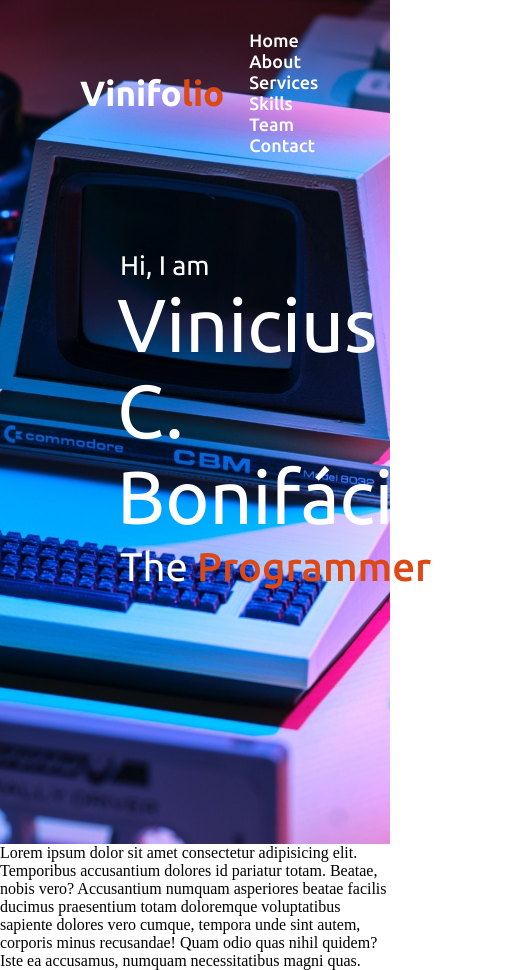
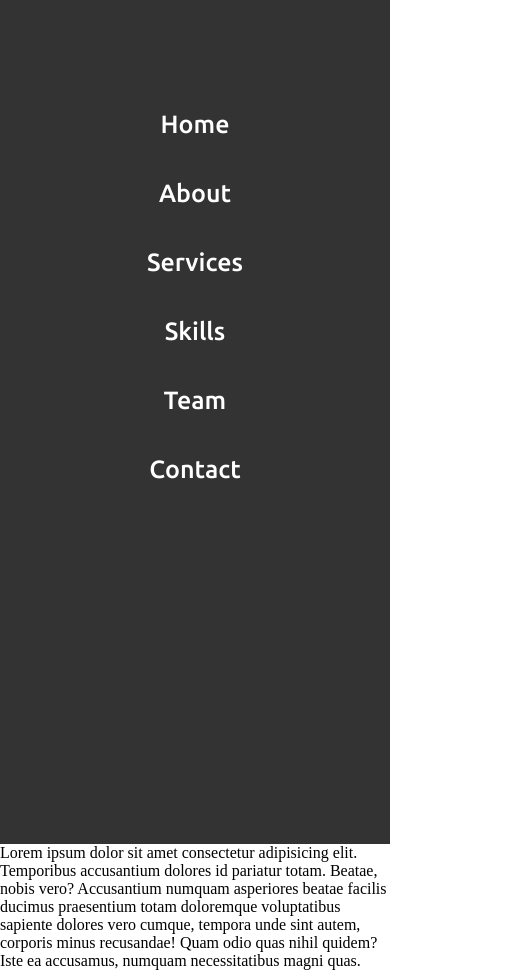
Before and after one commit to vinicius77/react-images-carousel, a React (Create React App) app: page / in a window 390 px wide. Shown: the whole page, 518 px wide, since content can reach past the window. Built offline with nearby package versions, Linux system fonts and the light colour scheme.

Commit message:
Creates the small menu plus implements background animation/transitition when hover on menu items

```diff
--- a/src/components/Home.css
+++ b/src/components/Home.css
@@ -5,6 +5,20 @@
   color: var(--white);
   min-height: 500px;
   font-family: "Ubuntu", sans-serif;
+  position: relative;
+  z-index: -1;
+}
+
+/** Applies the dark background effect*/
+.home::before {
+  content: "";
+  position: absolute;
+  left: 0;
+  top: 0;
+  height: 100%;
+  width: 100%;
+  background-color: rgba(0, 0, 0, 0.7);
+  z-index: -2;
 }
 
 .home .max-width {
--- a/src/components/Home.js
+++ b/src/components/Home.js
@@ -9,7 +9,7 @@ const Home = () => {
           <div className="text-1">Hi, I am</div>
           <div className="text-2">Vinicius C. Bonifácio</div>
           <div className="text-3">
-            The <span>Programmer</span>
+            The <span>Fullstack</span> Engineer
           </div>
         </div>
       </div>
--- a/src/components/Navbar.css
+++ b/src/components/Navbar.css
@@ -52,3 +52,54 @@
 .navbar .menu li a:hover {
   color: var(--ubuntu-orange);
 }
+
+/** Toogle Menu styling */
+.menu-button {
+  color: var(--white);
+  font-size: 27px;
+  cursor: pointer;
+  display: none;
+}
+
+@media (max-width: 990px) {
+  .navbar .menu {
+    position: fixed;
+    top: 0;
+    left: 0;
+    height: 100vh;
+    width: 100%;
+    text-align: center;
+    padding-top: 90px;
+    background: var(--ubuntu-gray);
+  }
+
+  .navbar .menu li {
+    display: block;
+  }
+
+  .navbar .menu li a {
+    display: inline-block;
+    margin: 20px 0;
+    font-size: 25px;
+  }
+
+  /** Creates effect when hover in the medium screen menu */
+  .navbar .menu li a::after {
+    content: attr(data-after);
+    position: absolute;
+    top: 50%;
+    left: 50%;
+    transform: translate(-50%, -50%) scale(0);
+    font-size: 10rem;
+    color: var(--light-gray);
+    letter-spacing: 50px;
+    z-index: -1;
+    transition: 0.5s ease letter-spacing;
+  }
+
+  .navbar .menu li:hover a::after {
+    transform: translate(-50%, -50%) scale(1);
+    letter-spacing: initial;
+  }
+  /** Ends Effect */
+}
--- a/src/components/Navbar.js
+++ b/src/components/Navbar.js
@@ -4,10 +4,11 @@ import "./Navbar.css";
 const Navbar = () => {
   const [navClassName, setClassName] = useState("navbar");
 
+  /** Sets the navbar className according with the value of Y scroll position */
   const onScrollHandler = () => {
     let scrolled = document.scrollingElement.scrollTop;
     if (scrolled >= 20) {
-      setClassName("sticky");
+      setClassName("navbar sticky");
     } else {
       setClassName("navbar");
     }
@@ -18,7 +19,7 @@ const Navbar = () => {
   }, []);
 
   return (
-    <nav className={navClassName === "navbar" ? navClassName : "navbar sticky"}>
+    <nav className={navClassName === "navbar" ? navClassName : navClassName}>
       <div className="max-width">
         <div className="logo">
           <a href="/">
@@ -27,24 +28,39 @@ const Navbar = () => {
         </div>
         <ul className="menu">
           <li>
-            <a href="/">Home</a>
+            <a href="/" data-after="Home">
+              Home
+            </a>
           </li>
           <li>
-            <a href="/">About</a>
+            <a href="/" data-after="About">
+              About
+            </a>
           </li>
           <li>
-            <a href="/">Services</a>
+            <a href="/" data-after="Services">
+              Services
+            </a>
           </li>
           <li>
-            <a href="/">Skills</a>
+            <a href="/" data-after="Skills">
+              Skills
+            </a>
           </li>
           <li>
-            <a href="/">Team</a>
+            <a href="/" data-after="Team">
+              Team
+            </a>
           </li>
           <li>
-            <a href="/">Contact</a>
+            <a href="/" data-after="Contact">
+              Contact
+            </a>
           </li>
         </ul>
+        <div className="menu-button">
+          <i className="fas fa-bars"></i>
+        </div>
       </div>
     </nav>
   );
--- a/src/index.css
+++ b/src/index.css
@@ -18,6 +18,7 @@
   --ubuntu-dark-purple: #2c001e;
   --ubuntu-opac-purple: #5e2750;
   --ubuntu-gray: #333333;
+  --light-gray: rgba(240, 248, 255, 0.123);
   --white: #ffffff;
   --black: #000000;
 }
@@ -27,3 +28,10 @@
   padding: 0 80px;
   margin: auto;
 }
+
+/** Responsive Media Queries */
+@media (max-width: 990px) {
+  .max-width {
+    padding: 0 50px;
+  }
+}
```
